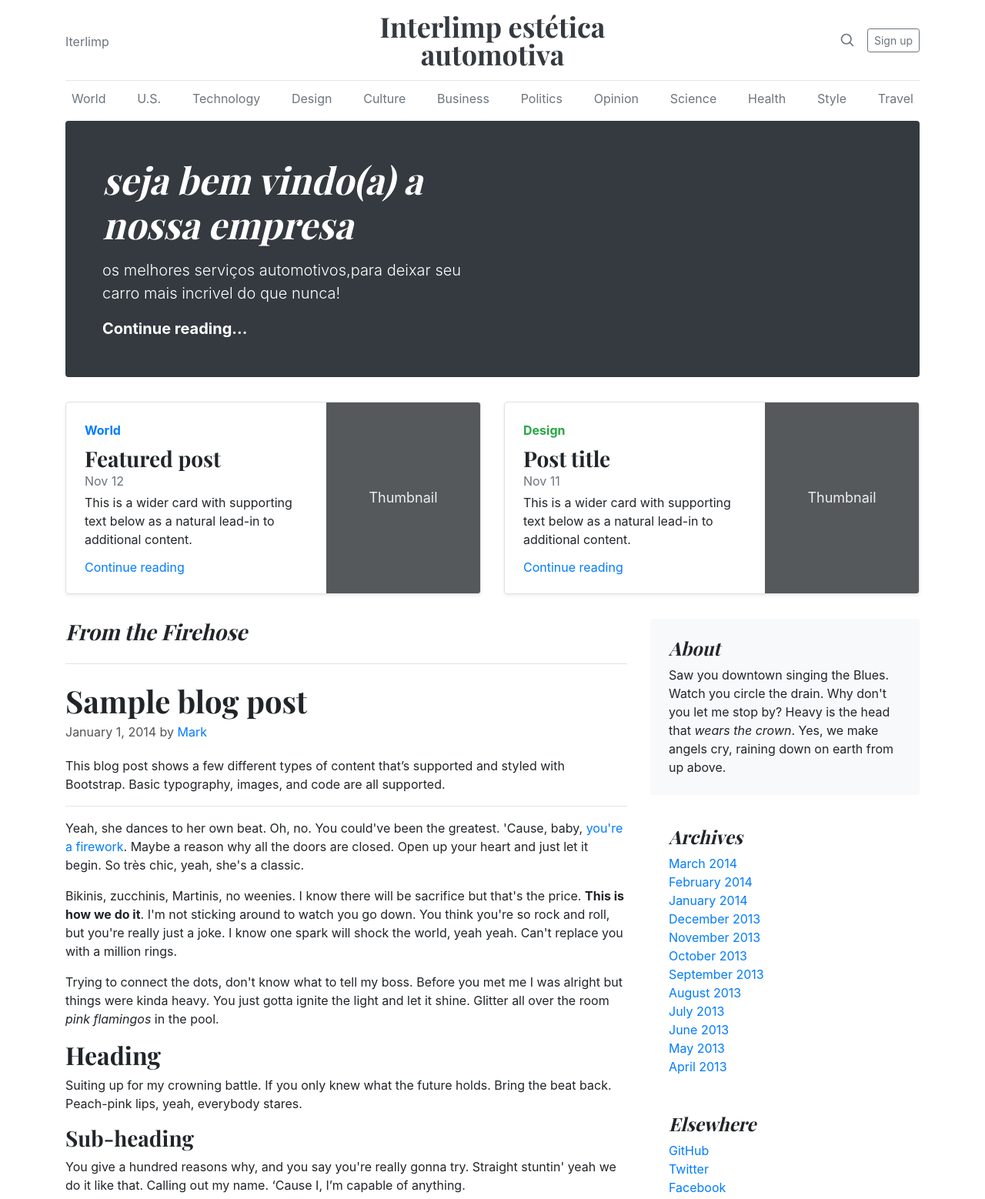
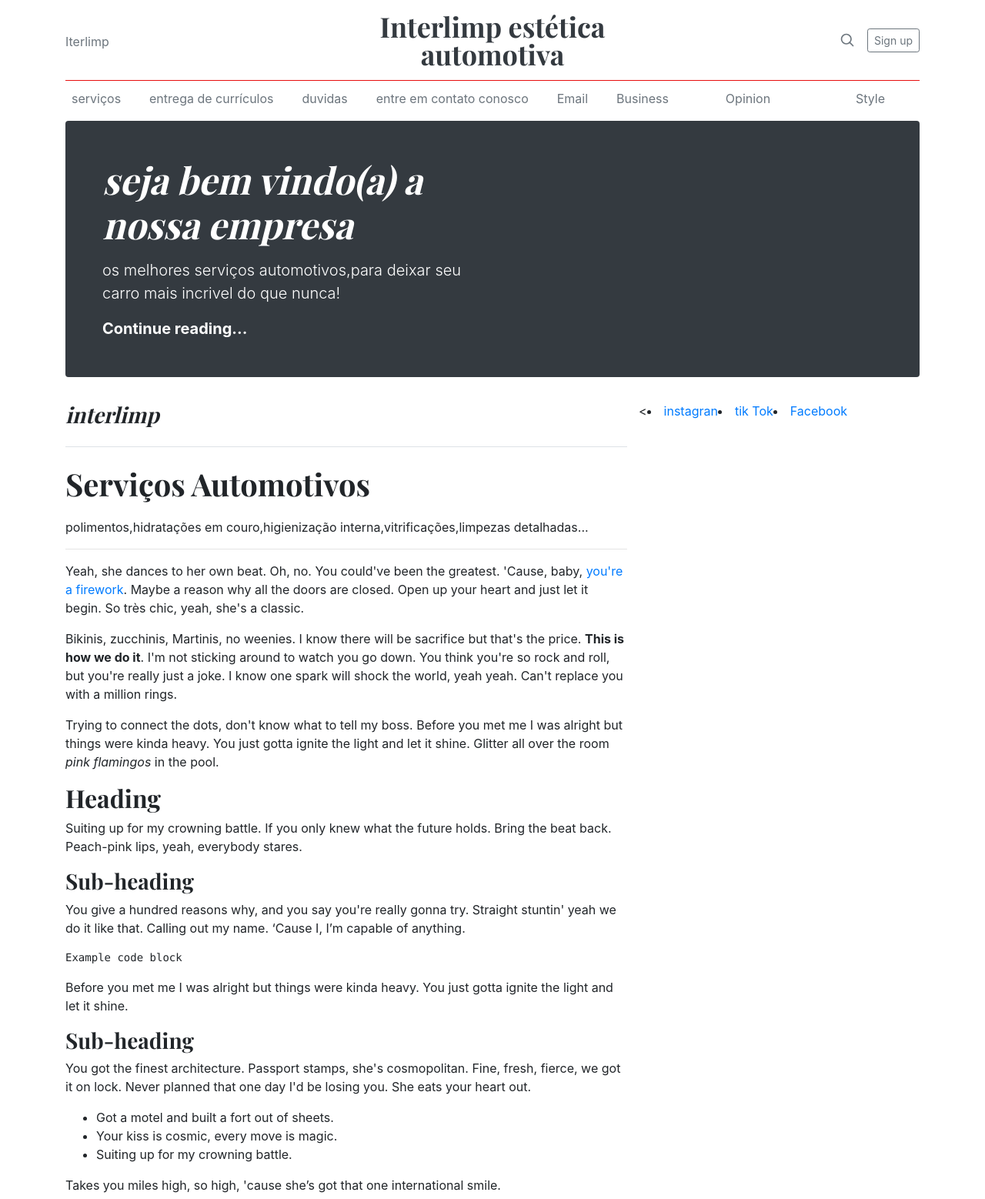
Before and after one commit to vikjadach/bootstrap, a plain HTML site: page victornia/blog/index.html in a window 1280 px wide. Shown: the top 1558 px of the page at 77% size. Drawn offline with nearby package versions, Linux system fonts and the light colour scheme.

Commit message:
entrega 26/05

```diff
--- a/victornia/blog/blog.css
+++ b/victornia/blog/blog.css
@@ -2,7 +2,7 @@
 
 .blog-header {
   line-height: 1;
-  border-bottom: 1px solid #e5e5e5;
+  border-bottom: 1px solid #e70e0e;
 }
 
 .blog-header-logo {
@@ -88,7 +88,7 @@ h1, h2, h3, h4, h5, h6 {
 }
 .blog-post-meta {
   margin-bottom: 1.25rem;
-  color: #555252;
+  color: #ea0101e8;
 }
 
 /*
@@ -96,10 +96,10 @@ h1, h2, h3, h4, h5, h6 {
  */
 .blog-footer {
   padding: 2.5rem 0;
-  color: #140e0e;
+  color: #fce42c;
   text-align: center;
-  background-color: #bd0b0b;
-  border-top: .05rem solid #e5e5e5;
+  background-color: hwb(0 55% 44% / 0.765);
+  border-top: .05rem solid #a8a5a2;
 }
 .blog-footer p:last-child {
   margin-bottom: 0;
--- a/victornia/blog/index.html
+++ b/victornia/blog/index.html
@@ -62,18 +62,18 @@
 
   <div class="nav-scroller py-1 mb-2">
     <nav class="nav d-flex justify-content-between">
-      <a class="p-2 text-muted" href="#">World</a>
-      <a class="p-2 text-muted" href="#">U.S.</a>
-      <a class="p-2 text-muted" href="#">Technology</a>
-      <a class="p-2 text-muted" href="#">Design</a>
-      <a class="p-2 text-muted" href="#">Culture</a>
+      <a class="p-2 text-muted" href="#">serviços</a>
+      <a class="p-2 text-muted" href="#">entrega de currículos</a>
+      <a class="p-2 text-muted" href="#">duvidas</a>
+      <a class="p-2 text-muted" href="#">entre em contato conosco</a>
+      <a class="p-2 text-muted" href="#">Email</a>
       <a class="p-2 text-muted" href="#">Business</a>
-      <a class="p-2 text-muted" href="#">Politics</a>
+      <a class="p-2 text-muted" href="#"></a>
       <a class="p-2 text-muted" href="#">Opinion</a>
-      <a class="p-2 text-muted" href="#">Science</a>
-      <a class="p-2 text-muted" href="#">Health</a>
+      <a class="p-2 text-muted" href="#"></a>
+      <a class="p-2 text-muted" href="#"></a>
       <a class="p-2 text-muted" href="#">Style</a>
-      <a class="p-2 text-muted" href="#">Travel</a>
+      <a class="p-2 text-muted" href="#"></a>
     </nav>
   </div>
 
@@ -85,52 +85,21 @@
     </div>
   </div>
 
-  <div class="row mb-2">
-    <div class="col-md-6">
-      <div class="row no-gutters border rounded overflow-hidden flex-md-row mb-4 shadow-sm h-md-250 position-relative">
-        <div class="col p-4 d-flex flex-column position-static">
-          <strong class="d-inline-block mb-2 text-primary">World</strong>
-          <h3 class="mb-0">Featured post</h3>
-          <div class="mb-1 text-muted">Nov 12</div>
-          <p class="card-text mb-auto">This is a wider card with supporting text below as a natural lead-in to additional content.</p>
-          <a href="#" class="stretched-link">Continue reading</a>
-        </div>
-        <div class="col-auto d-none d-lg-block">
-          <svg class="bd-placeholder-img" width="200" height="250" xmlns="http://www.w3.org/2000/svg" role="img" aria-label="Placeholder: Thumbnail" preserveAspectRatio="xMidYMid slice" focusable="false"><title>Placeholder</title><rect width="100%" height="100%" fill="#55595c"/><text x="50%" y="50%" fill="#eceeef" dy=".3em">Thumbnail</text></svg>
 
-        </div>
-      </div>
-    </div>
-    <div class="col-md-6">
-      <div class="row no-gutters border rounded overflow-hidden flex-md-row mb-4 shadow-sm h-md-250 position-relative">
-        <div class="col p-4 d-flex flex-column position-static">
-          <strong class="d-inline-block mb-2 text-success">Design</strong>
-          <h3 class="mb-0">Post title</h3>
-          <div class="mb-1 text-muted">Nov 11</div>
-          <p class="mb-auto">This is a wider card with supporting text below as a natural lead-in to additional content.</p>
-          <a href="#" class="stretched-link">Continue reading</a>
-        </div>
-        <div class="col-auto d-none d-lg-block">
-          <svg class="bd-placeholder-img" width="200" height="250" xmlns="http://www.w3.org/2000/svg" role="img" aria-label="Placeholder: Thumbnail" preserveAspectRatio="xMidYMid slice" focusable="false"><title>Placeholder</title><rect width="100%" height="100%" fill="#55595c"/><text x="50%" y="50%" fill="#eceeef" dy=".3em">Thumbnail</text></svg>
-
-        </div>
-      </div>
-    </div>
-  </div>
 </div>
 
 <main role="main" class="container">
   <div class="row">
     <div class="col-md-8 blog-main">
       <h3 class="pb-4 mb-4 font-italic border-bottom">
-        From the Firehose
+        interlimp
       </h3>
 
       <div class="blog-post">
-        <h2 class="blog-post-title">Sample blog post</h2>
-        <p class="blog-post-meta">January 1, 2014 by <a href="#">Mark</a></p>
+        <h2 class="blog-post-title">Serviços Automotivos</h2>
+        <p class="blog-post-meta"> <a href="#"></a></p>
 
-        <p>This blog post shows a few different types of content that’s supported and styled with Bootstrap. Basic typography, images, and code are all supported.</p>
+        <p>polimentos,hidratações em couro,higienização interna,vitrificações,limpezas detalhadas...
         <hr>
         <p>Yeah, she dances to her own beat. Oh, no. You could've been the greatest. 'Cause, baby, <a href="#">you're a firework</a>. Maybe a reason why all the doors are closed. Open up your heart and just let it begin. So très chic, yeah, she's a classic.</p>
         <blockquote>
@@ -191,35 +160,12 @@
 
     </div><!-- /.blog-main -->
 
-    <aside class="col-md-4 blog-sidebar">
-      <div class="p-4 mb-3 bg-light rounded">
-        <h4 class="font-italic">About</h4>
-        <p class="mb-0">Saw you downtown singing the Blues. Watch you circle the drain. Why don't you let me stop by? Heavy is the head that <em>wears the crown</em>. Yes, we make angels cry, raining down on earth from up above.</p>
-      </div>
+    <
 
-      <div class="p-4">
-        <h4 class="font-italic">Archives</h4>
-        <ol class="list-unstyled mb-0">
-          <li><a href="#">March 2014</a></li>
-          <li><a href="#">February 2014</a></li>
-          <li><a href="#">January 2014</a></li>
-          <li><a href="#">December 2013</a></li>
-          <li><a href="#">November 2013</a></li>
-          <li><a href="#">October 2013</a></li>
-          <li><a href="#">September 2013</a></li>
-          <li><a href="#">August 2013</a></li>
-          <li><a href="#">July 2013</a></li>
-          <li><a href="#">June 2013</a></li>
-          <li><a href="#">May 2013</a></li>
-          <li><a href="#">April 2013</a></li>
-        </ol>
-      </div>
 
-      <div class="p-4">
-        <h4 class="font-italic">Elsewhere</h4>
-        <ol class="list-unstyled">
-          <li><a href="#">GitHub</a></li>
-          <li><a href="#">Twitter</a></li>
+
+          <li><a href="#">instagran</a></li>
+          <li><a href="#">tik Tok</a></li>
           <li><a href="#">Facebook</a></li>
         </ol>
       </div>
```
